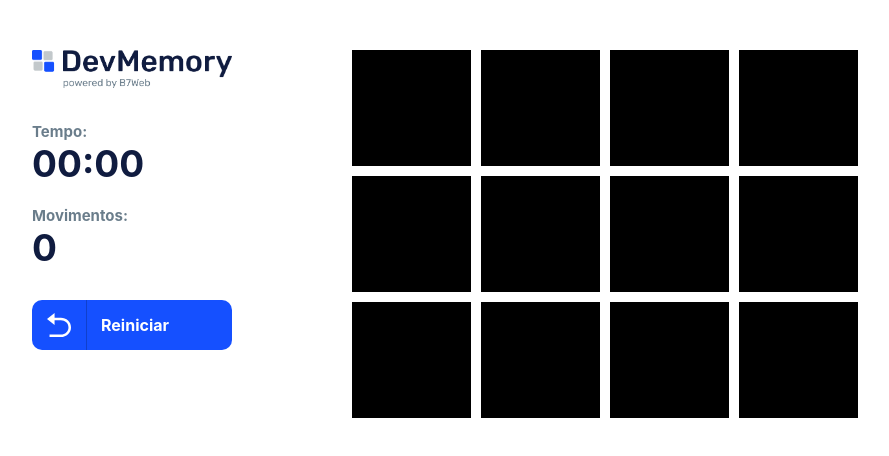
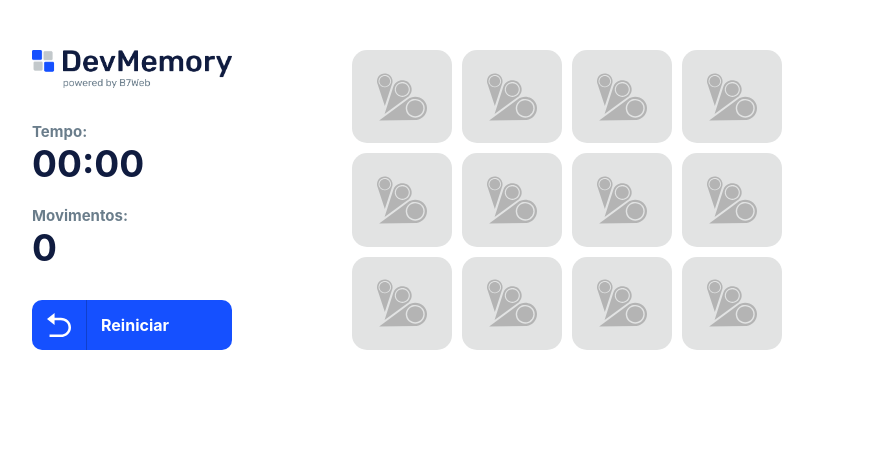
Before and after one commit to DaniloCarSan/react-memory-game, a React (Create React App) app: page / in a window 1280 px wide. Shown: the top 456 px of the page, without its empty margins (233-1122 px from the left). Built offline with nearby package versions, Linux system fonts and the light colour scheme.

Commit message:
estilizando itens do grid

```diff
--- a/src/components/GridItem/index.tsx
+++ b/src/components/GridItem/index.tsx
@@ -10,9 +10,12 @@ type Props = {
 
 const GridItem = ({ item, onClick }: Props) => {
     return (
-        <C.Container onClick={onClick}>
+        <C.Container
+            showBackground={item.shown || item.permanentShown}
+            onClick={onClick}
+        >
             {!item.permanentShown && !item.shown &&
-                <C.Icon src={b7svg} alt="b7web" />
+                <C.Icon src={b7svg} alt="b7web" opacity={0.2} />
             }
             {(item.shown || item.permanentShown) && item.item !== null &&
                 <C.Icon src={items[item.item].icon} alt={items[item.item].name} />
--- a/src/components/GridItem/styles.ts
+++ b/src/components/GridItem/styles.ts
@@ -1,9 +1,25 @@
 import styled from "styled-components";
 
-export const Container = styled.div`
-    background: black;
+type ContainerProps = {
+    showBackground: boolean;
+};
+
+export const Container = styled.div<ContainerProps>`
+    background: ${(props) => props.showBackground ? "#1550ff" : "#e2e3e3"};
+    height: 100%;
+    border-radius: 15px;
+    display: flex;
+    justify-content: center;
+    align-items: center;
+    cursor: pointer;
 `;
 
-export const Icon = styled.img`
+type IconProps = {
+    opacity?: number;
+};
 
+export const Icon = styled.img<IconProps>`
+    width: 50px;
+    height: 50px;
+    opacity: ${(props) => props.opacity ?? 1};
 `;
```
